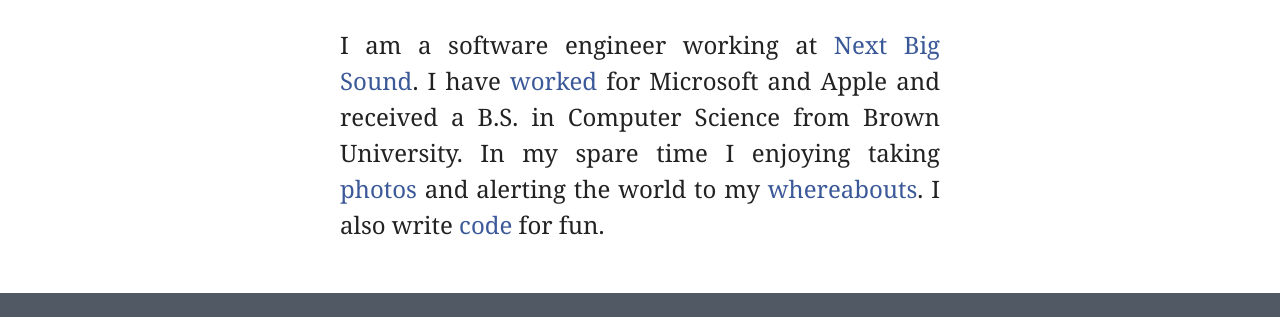
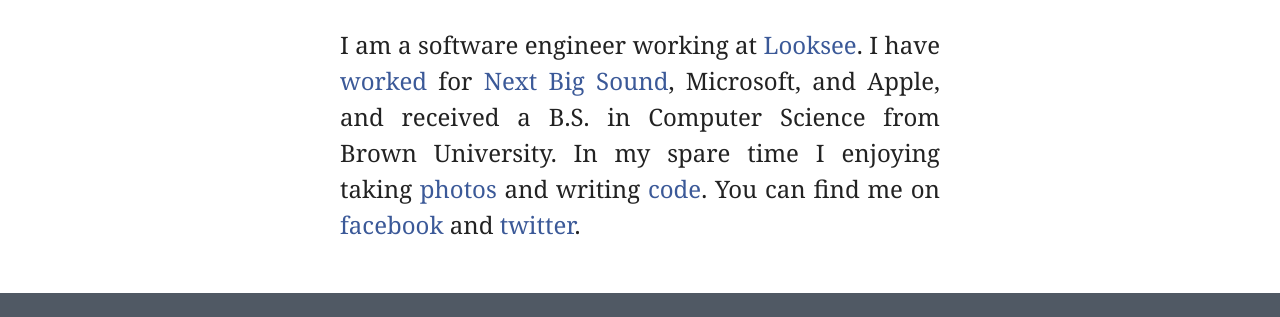
Before and after one commit to walterlark/walterblaurock.com, a plain HTML site: page index.html in a window 1280 px wide. Shown: the part 123-440 px from the top of the page. Drawn offline with Linux system fonts and the light colour scheme.

Commit message:
Updating work history.

```diff
--- a/index.html
+++ b/index.html
@@ -25,7 +25,9 @@
       <div id="header" class="center content-width">Wal&#183;ter &#183; Blau&#183;rock</div>
     </div>
     <div class="page-width">
-      <div id="body" class="center content-width">I am a software engineer working at <a href="http://www.nextbigsound.com/">Next Big Sound</a>. I have <a href="http://www.linkedin.com/in/walterblaurock">worked</a> for Microsoft and Apple and received a B.S. in Computer Science from Brown University. In my spare time I enjoying taking <a href="http://blog.walterblaurock.com">photos</a> and alerting the world to my <a href="http://foursquare.com/walterblaurock">whereabouts</a>. I also write <a href="http://github.com/wb">code</a> for fun.</div>
+      <div id="body" class="center content-width">
+      	<p>I am a software engineer working at <a href="http://www.havealooksee.com/">Looksee</a>. I have <a href="http://www.linkedin.com/in/walterblaurock">worked</a> for <a href="https://www.nextbigsound.com">Next Big Sound</a>, Microsoft, and Apple, and received a B.S. in Computer Science from Brown University. In my spare time I enjoying taking <a href="http://instagram.com/walterblaurock">photos</a> and writing <a href="http://github.com/wb">code</a>. You can find me on <a href="http://facebook.com/walterblaurock">facebook</a> and <a href="https://twitter.com/walterblaurock">twitter</a>.</p>
+      </div>
     </div>
     <div id="footer" class="center content-width">
       <ul id="contact">
```
